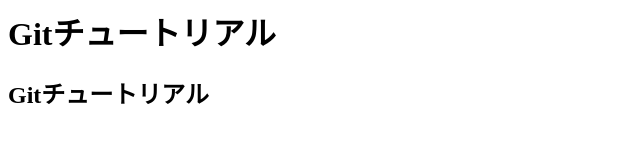
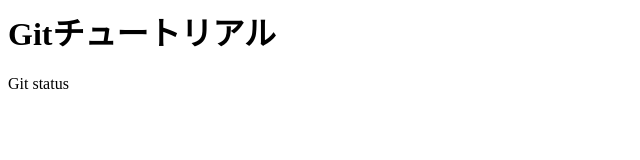
Before and after one commit to simojiyuuki/git_tutorial, a plain HTML site: page index.html in a window 1280 px wide. Shown: the whole page, without its empty margins (0-640 px from the left). Drawn offline with Linux system fonts and the light colour scheme.

Commit message:
Git statusコマンドを追加

```diff
--- a/index.html
+++ b/index.html
@@ -1,2 +1,2 @@
 <h1>Gitチュートリアル</h1>
-<h2>Gitチュートリアル</h2>
+<p>Git status </p>
```
